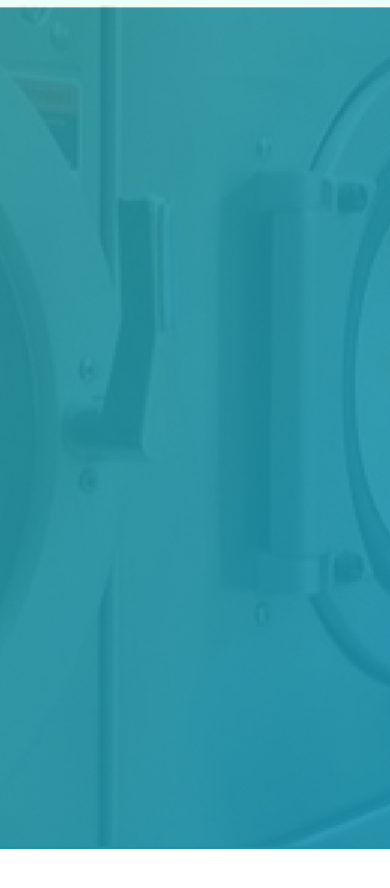
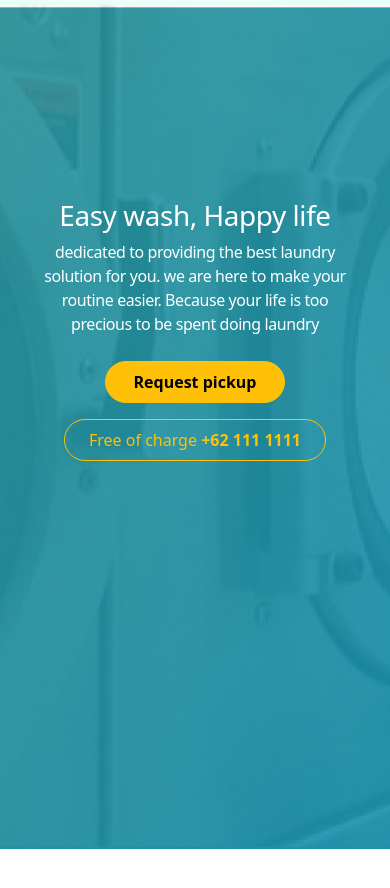
Before and after one commit to PKTJ/Website-Laundry, a plain HTML site: page index.html in a window 390 px wide. Shown: the part 84-972 px from the top of the page. Drawn offline with nearby package versions, Linux system fonts and the light colour scheme.

Commit message:
update display 1
display updates on the first display as well as a more responsive display and improvements to the navbar

```diff
--- a/index.html
+++ b/index.html
@@ -45,7 +45,7 @@
                     </li>
                 </ul>
                 <div>
-                    <button class="btn btn-sm btn-custom fw-bold" type="button">Request pickup →</button>
+                    <button class="btn btn-sm btn-custom fw-bold" type="button">Request pickup <span>→</span></button>
                 </div>
             </div>
         </div>
@@ -54,12 +54,25 @@
 
     <!--display 1 start-->
     <div class="rectangle">
+        <h1 class="title-dp1">Easy wash, Happy life</h1>
+        <div class="container d-flex justify-content-center align-items-center h-20">
+            <h4 class="text-dp1">dedicated to providing the best laundry solution for you. we are here to make your routine easier.
+                Because your life is too precious to be spent doing laundry</h4>
+        </div>
+            <div class="button-container d-flex justify-content-center my-4 flex-wrap gap-3">
+                <button type="button" class="btn btn-warning rounded-pill px-4 py-2 fw-bold">Request pickup</button>
+                <button type="button" class="btn btn-outline-warning rounded-pill px-4 py-2">
+                  Free of charge <span class="fw-bold">+62 111 1111</span>
+                </button>
+              </div>
+        <div>
             <a class="women1">
                 <img src="image/Women_cloth_laundry_1.png">
             </a>
             <a class="women2">
                 <img src="image/Women_cloth_laundry2.png">
             </a>
+        </div>
     </div>
 
     <!--display 1 start-->
--- a/style.css
+++ b/style.css
@@ -10,17 +10,31 @@ html, body {
     letter-spacing: -0.4px;
 }
 
+/* Navbar */
 .navbar-custom {
     background-color: rgba(127, 255, 212, 0.17) !important;
 }
+
 .btn-custom {
     background-color: #ffc107 !important;
     color: black !important;
     border: none !important;
 }
+
 .btn-custom:hover {
-     background-color: #e0a800 !important;
-}
+    background-color: #e0a800 !important;
+  }
+
+.btn-custom span {
+    display: inline-block;
+    transition: transform 0.3s ease;
+  }
+
+  .btn:hover span {
+    transform: translateX(6px);
+  }
+
+/* display */
 .rectangle{
     width: 100vw;
     height: 100vh;
@@ -47,7 +61,8 @@ html, body {
     background: linear-gradient(180deg, rgba(85, 241, 150, 0.10) -36.76%, rgba(32, 68, 216, 0.20) 87.43%);
 }
 
- .background-dp1{
+/* display 1 */
+.background-dp1{
     position: absolute;
     object-fit: cover;
     flex-shrink: 0;
@@ -56,11 +71,53 @@ html, body {
     height: auto;
 }
 
-@media(max-width: 1200px){
-    .women1, .women2 {
-        display: none !important;
+.title-dp1{
+    position: relative;
+    text-align: center;
+    padding-top: 23vh;
+    color: white;
+}
+
+.text-dp1{
+    text-align: center;
+    max-width: 65%;
+    margin: 0 auto;
+    color: white;
+    font-size: calc(1rem + 0.5vw);
+    line-height: 1.5;
+    padding: 0 15px;
+}
+
+@media (max-width: 576px) {
+    .text-dp1 {
+        max-width: 95%;
+        font-size: calc(0.9rem + 0.4vw);
     }
 }
+
+.button-container {
+    margin: 5%;
+  }
+
+  .btn {
+    font-size: 1rem;
+    min-width: 200px;
+  }
+
+  /* Media queries for responsiveness */
+  @media (max-width: 576px) {
+    .btn {
+      font-size: 0.9rem;
+      min-width: 180px;
+    }
+  }
+
+  @media (max-width: 375px) {
+    .btn {
+      font-size: 0.8rem;
+      min-width: 160px;
+    }
+  }
 
 .women2{
     position: absolute;
@@ -79,3 +136,9 @@ html, body {
     width: auto;
     height: auto;
 }
+
+@media(max-width: 1200px){
+    .women1, .women2 {
+        display: none !important;
+    }
+}
```
Lines whose indentation alone changed are shown as unchanged.
